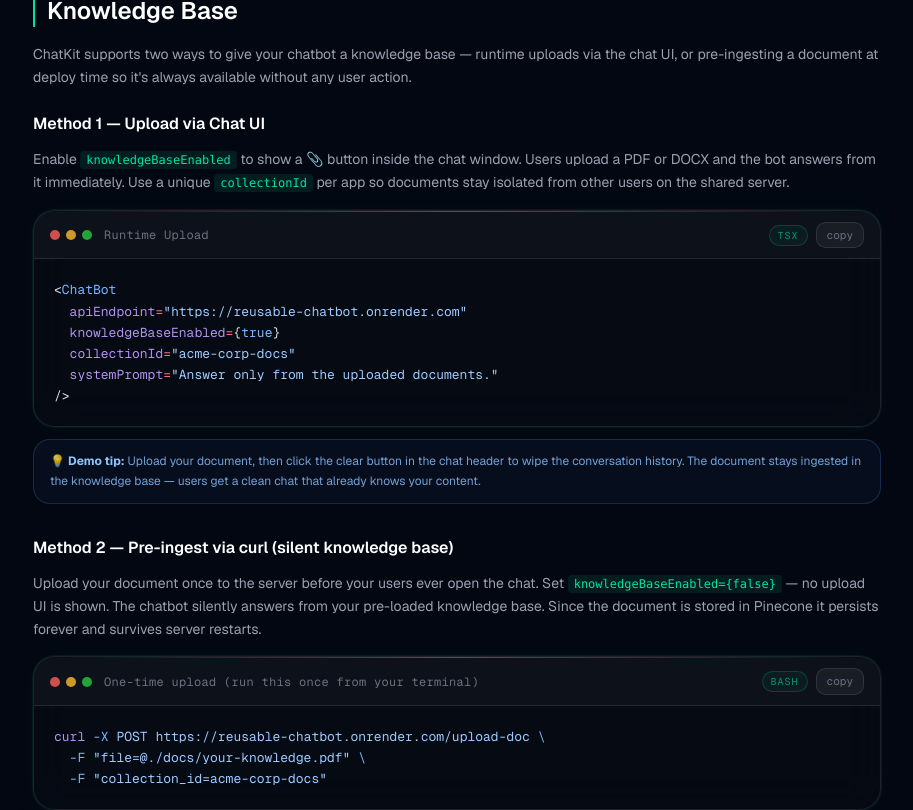
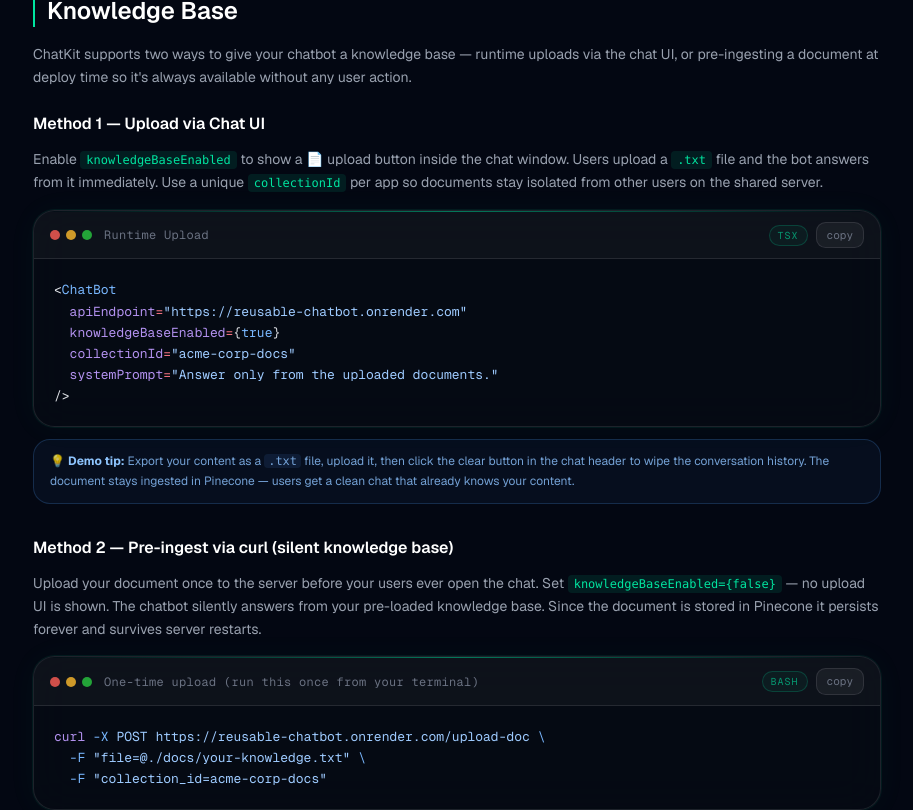
Before and after one commit to pratham27-pro/reusable-chatbot, a Next.js app in the folder chatbot-site/: page /docs in a window 1280 px wide. Shown: the part 4790-5600 px from the top of the page, without its empty margins (183-1096 px from the left). Built offline with nearby package versions, Linux system fonts and the light colour scheme.

Commit message:
docs page update for txt usage and version bump

```diff
--- a/chatbot-site/app/docs/page.tsx
+++ b/chatbot-site/app/docs/page.tsx
@@ -171,13 +171,14 @@ app.post("/chat", async (req, res) => {
 });`}
         </ShikiBlock>
 
+        {/* ── CHANGED: file type updated to .txt ── */}
         <ShikiBlock
           lang="ts"
           label="POST /upload-doc — only needed if knowledgeBaseEnabled={true}"
           className="mb-4"
         >
           {`// ChatKit sends: multipart/form-data
-// Fields: file (PDF or DOCX), collection_id (string)
+// Fields: file (.txt only), collection_id (string)
 // Expected response: { message: string, collection_id: string }
 
 app.post("/upload-doc", upload.single("file"), async (req, res) => {
@@ -269,13 +270,17 @@ NEXT_PUBLIC_GROQ_API_KEY=gsk_xxxxxxxxxxxxxxxxxxxxxxxx`}
         <h3 className="text-base font-semibold text-white mb-3">
           Method 1 — Upload via Chat UI
         </h3>
+        {/* ── CHANGED: PDF/DOCX → .txt ── */}
         <p className="text-gray-400 mb-4 text-sm leading-relaxed">
           Enable{" "}
           <code className="text-[#00e5a0] bg-[#00e5a0]/10 px-1.5 py-0.5 rounded text-xs">
             knowledgeBaseEnabled
           </code>{" "}
-          to show a 📎 button inside the chat window. Users upload a PDF or DOCX
-          and the bot answers from it immediately. Use a unique{" "}
+          to show a 📄 upload button inside the chat window. Users upload a{" "}
+          <code className="text-[#00e5a0] bg-[#00e5a0]/10 px-1.5 py-0.5 rounded text-xs">
+            .txt
+          </code>{" "}
+          file and the bot answers from it immediately. Use a unique{" "}
           <code className="text-[#00e5a0] bg-[#00e5a0]/10 px-1.5 py-0.5 rounded text-xs">
             collectionId
           </code>{" "}
@@ -292,11 +297,13 @@ NEXT_PUBLIC_GROQ_API_KEY=gsk_xxxxxxxxxxxxxxxxxxxxxxxx`}
 />`}
         </ShikiBlock>
 
+        {/* ── CHANGED: updated tip to mention .txt ── */}
         <div className="mt-3 mb-8 rounded-xl border border-blue-400/20 bg-blue-400/5 px-4 py-3 text-xs text-blue-300/80 leading-relaxed">
-          💡 <strong className="text-blue-300">Demo tip:</strong> Upload your
-          document, then click the clear button in the chat header to wipe the
-          conversation history. The document stays ingested in the knowledge
-          base — users get a clean chat that already knows your content.
+          💡 <strong className="text-blue-300">Demo tip:</strong> Export your
+          content as a <code className="bg-blue-400/10 px-1 rounded">.txt</code>{" "}
+          file, upload it, then click the clear button in the chat header to
+          wipe the conversation history. The document stays ingested in Pinecone
+          — users get a clean chat that already knows your content.
         </div>
 
         {/* Method 2 */}
@@ -314,12 +321,13 @@ NEXT_PUBLIC_GROQ_API_KEY=gsk_xxxxxxxxxxxxxxxxxxxxxxxx`}
           persists forever and survives server restarts.
         </p>
 
+        {/* ── CHANGED: .pdf → .txt in curl example ── */}
         <ShikiBlock
           lang="bash"
           label="One-time upload (run this once from your terminal)"
         >
           {`curl -X POST https://reusable-chatbot.onrender.com/upload-doc \\
-  -F "file=@./docs/your-knowledge.pdf" \\
+  -F "file=@./docs/your-knowledge.txt" \\
   -F "collection_id=acme-corp-docs"`}
         </ShikiBlock>
 
@@ -369,7 +377,9 @@ NEXT_PUBLIC_GROQ_API_KEY=gsk_xxxxxxxxxxxxxxxxxxxxxxxx`}
           <strong className="text-yellow-300">Pinecone</strong> — they persist
           across server restarts. Always use a unique{" "}
           <code className="bg-yellow-400/10 px-1 rounded">collectionId</code> so
-          your documents stay isolated from other users. Max file size is 2MB.
+          your documents stay isolated from other users. Only{" "}
+          <code className="bg-yellow-400/10 px-1 rounded">.txt</code> files are
+          supported. Max file size is 2MB.
         </div>
       </section>
     </div>
```
Also changed, not shown: 2 other files (tests, documents, lock files or other folders).
